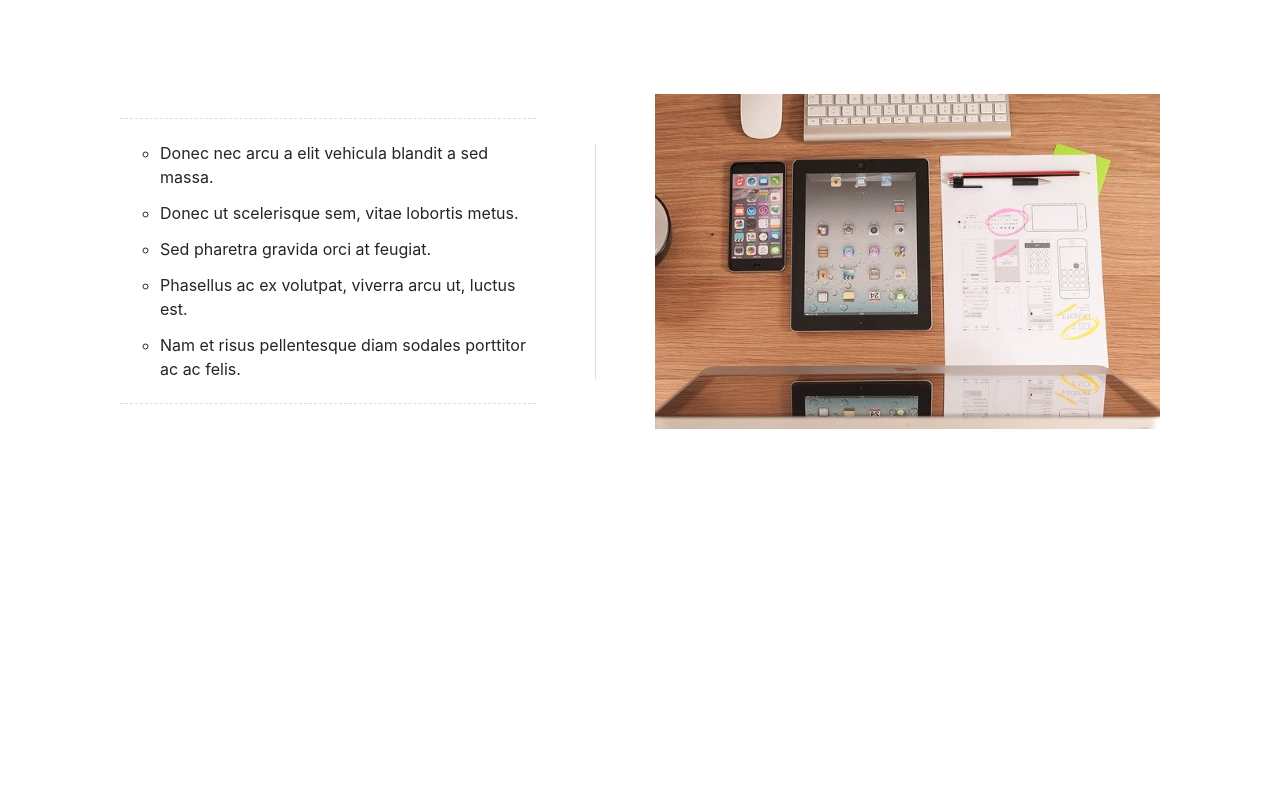
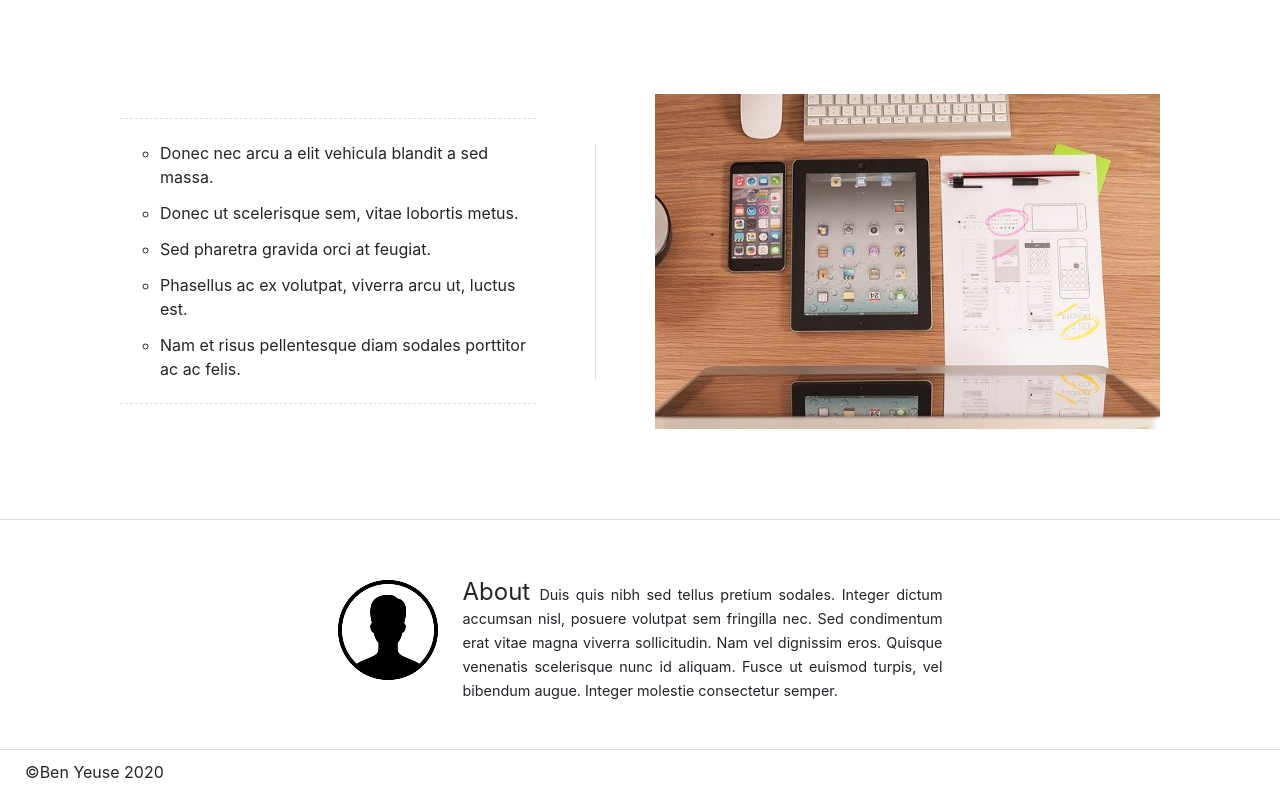
Before and after one commit to Ben-Yeuse/Portfolio2020, a plain HTML site: page index.html in a window 1280 px wide. Shown: the part 2375-3175 px from the top of the page. Before the commit the page ends 2894 px from the top, so only its background shows below. Drawn offline with nearby package versions, Linux system fonts and the light colour scheme.

Commit message:
Addition of the footer.

```diff
--- a/css/custom.css
+++ b/css/custom.css
@@ -136,3 +136,30 @@ h2 {
   margin-top: 12px;
   margin-bottom: 12px;
 }
+
+/* Footer */
+
+footer {
+  border-top: #DDD solid 1px;
+  padding-top: 60px;
+}
+.presentation-img {
+  margin-left: 25px;
+}
+.presentation-text {
+  width: 30rem;
+  margin-left: 25px;
+  margin-right: 25px;
+  font-size: 0.9em;
+  line-height: 1.5rem;
+}
+#about {
+  font-size: 1.5rem;
+  font-weight: 400;
+}
+.footer-end {
+  border-top: #DDD solid 1px;
+  margin-top: 30px;
+  padding-top: 10px;
+  padding-left: 25px;
+}
--- a/index.html
+++ b/index.html
@@ -143,6 +143,25 @@
         </div>
       </div>
     </div>
+    <!-- Footer -->
+    <footer>
+      <div class="d-flex justify-content-center">
+        <div class="presentation-img text-center">
+          <img src="images/user.png">
+        </div>
+        <p class="presentation-text text-justify">
+          <span id="about">About </span>Duis quis nibh sed tellus pretium sodales.
+          Integer dictum accumsan nisl, posuere volutpat sem fringilla nec.
+          Sed condimentum erat vitae magna viverra sollicitudin.
+          Nam vel dignissim eros. Quisque venenatis scelerisque nunc id aliquam.
+          Fusce ut euismod turpis, vel bibendum augue.
+          Integer molestie consectetur semper.
+        </p>
+      </div>
+      <div class="footer-end">
+        <p>&copy;Ben Yeuse 2020</p>
+      </div>
+    </footer>
     <script src="https://code.jquery.com/jquery-3.4.1.slim.min.js" integrity="sha384-J6qa4849blE2+poT4WnyKhv5vZF5SrPo0iEjwBvKU7imGFAV0wwj1yYfoRSJoZ+n" crossorigin="anonymous"></script>
     <script src="https://cdn.jsdelivr.net/npm/popper.js@1.16.0/dist/umd/popper.min.js" integrity="sha384-Q6E9RHvbIyZFJoft+2mJbHaEWldlvI9IOYy5n3zV9zzTtmI3UksdQRVvoxMfooAo" crossorigin="anonymous"></script>
     <script src="https://stackpath.bootstrapcdn.com/bootstrap/4.4.1/js/bootstrap.min.js" integrity="sha384-wfSDF2E50Y2D1uUdj0O3uMBJnjuUD4Ih7YwaYd1iqfktj0Uod8GCExl3Og8ifwB6" crossorigin="anonymous"></script>
```
Also changed, not shown: images/pngguru.com (25).png (added), images/user.png (added), 1 other file.
